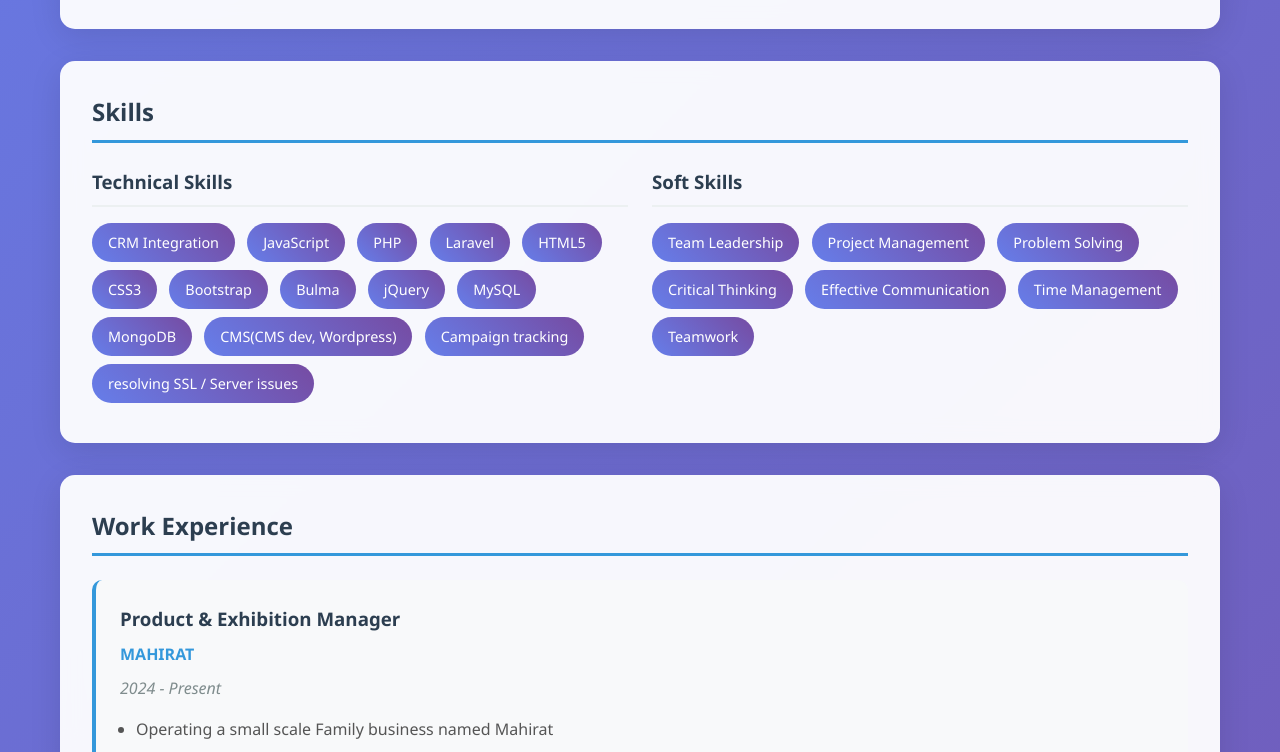
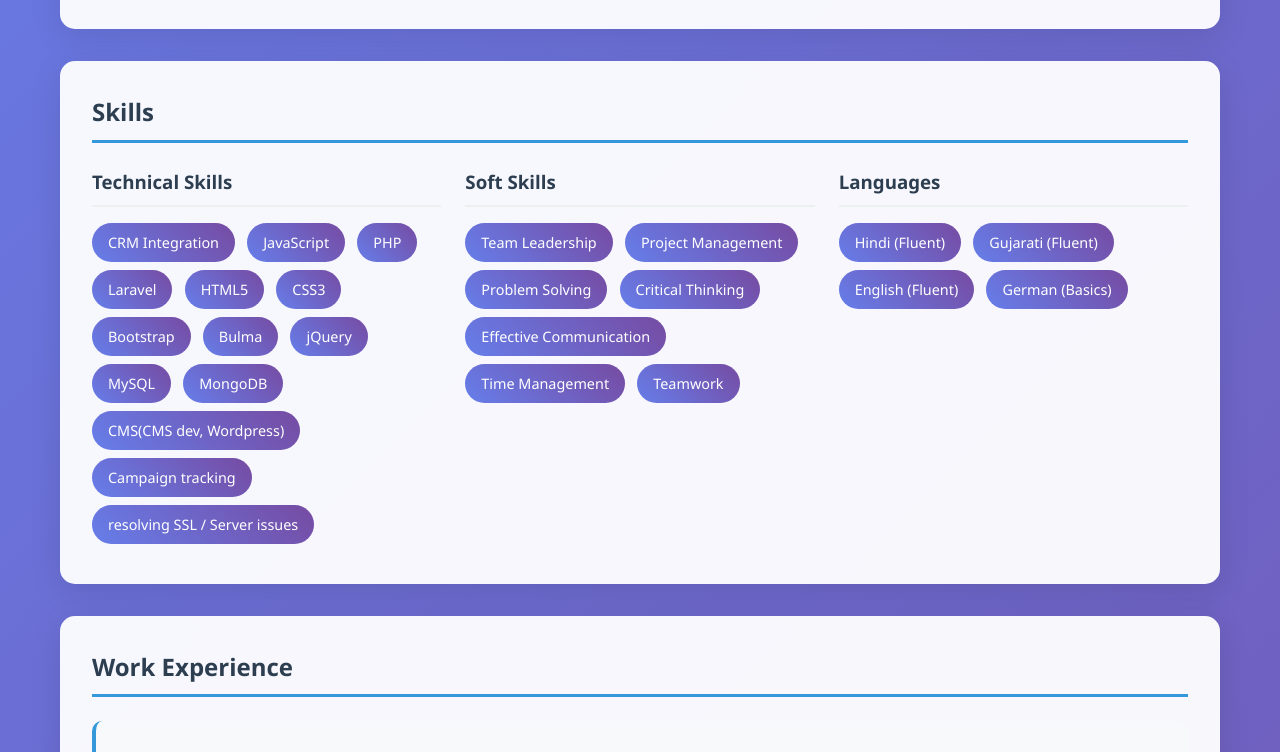
Before and after one commit to MahiiShastri/MahiiShastri.github.io, a plain HTML site: page index.html in a window 1280 px wide. Shown: the part 661-1413 px from the top of the page. Drawn offline with Linux system fonts and the light colour scheme.

Commit message:
Update index.html
Added Languages

```diff
--- a/index.html
+++ b/index.html
@@ -276,6 +276,15 @@
                         <li>Teamwork</li>
                     </ul>
                 </div>
+                <div class="skill-category">
+                    <h3>Languages</h3>
+                    <ul class="skill-list">
+                        <li>Hindi (Fluent)</li>
+                        <li>Gujarati (Fluent)</li>
+                        <li>English (Fluent)</li>
+                        <li>German (Basics)</li>
+                    </ul>
+                </div>
             </div>
         </section>
 
```
